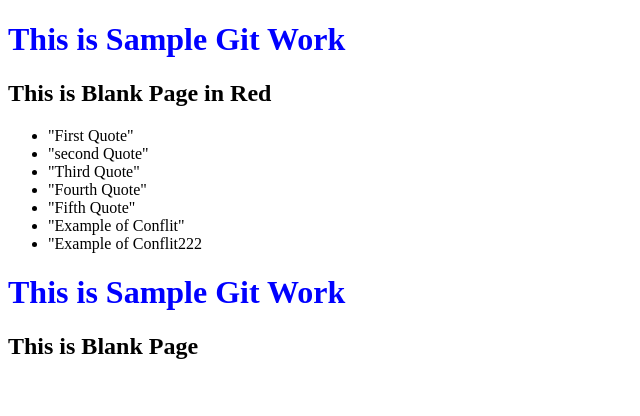
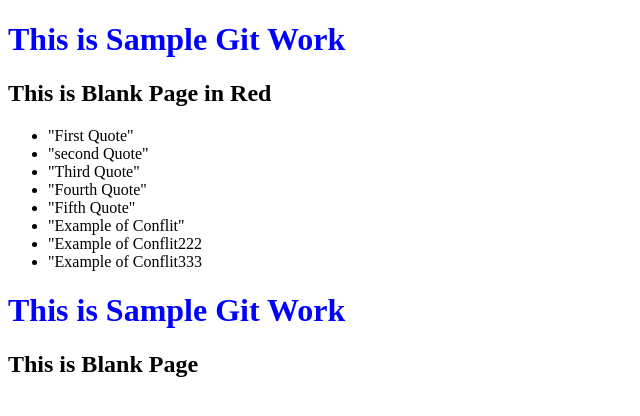
Before and after one commit to moorthyums/1main_openSAP_repo, a plain HTML site: page index.html in a window 1280 px wide. Shown: the whole page, without its empty margins (0-640 px from the left). Drawn offline with Linux system fonts and the light colour scheme.

Commit message:
Added Conflit3

```diff
--- a/index.html
+++ b/index.html
@@ -26,6 +26,7 @@
 			<li>"Fifth Quote"</li>
 			<li>"Example of Conflit"</li>
 			<li>"Example of Conflit222</li>
+			<li>"Example of Conflit333</li>
 		</ul>
 
 		<h1>This is Sample Git Work	</h1>
```
